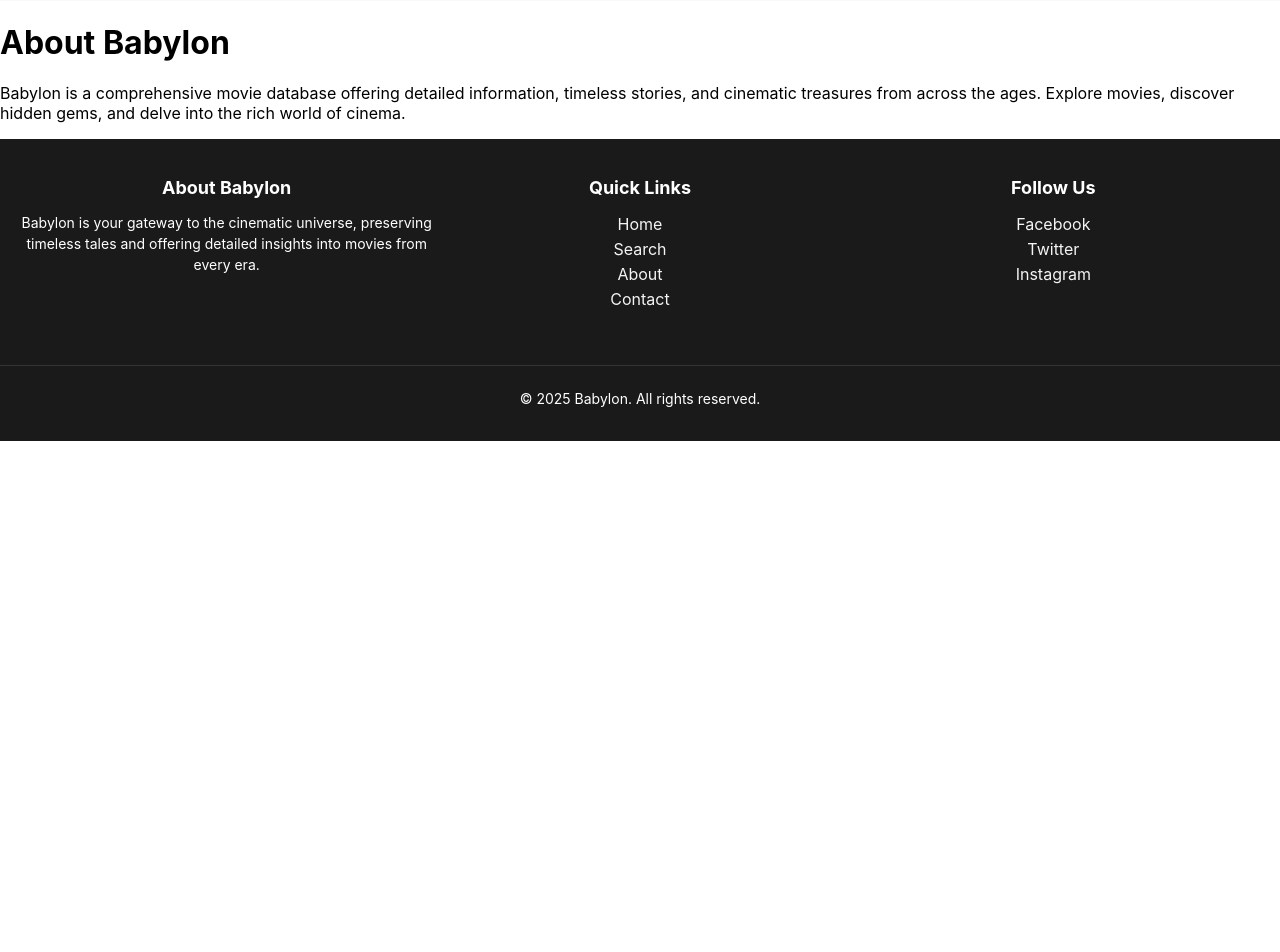
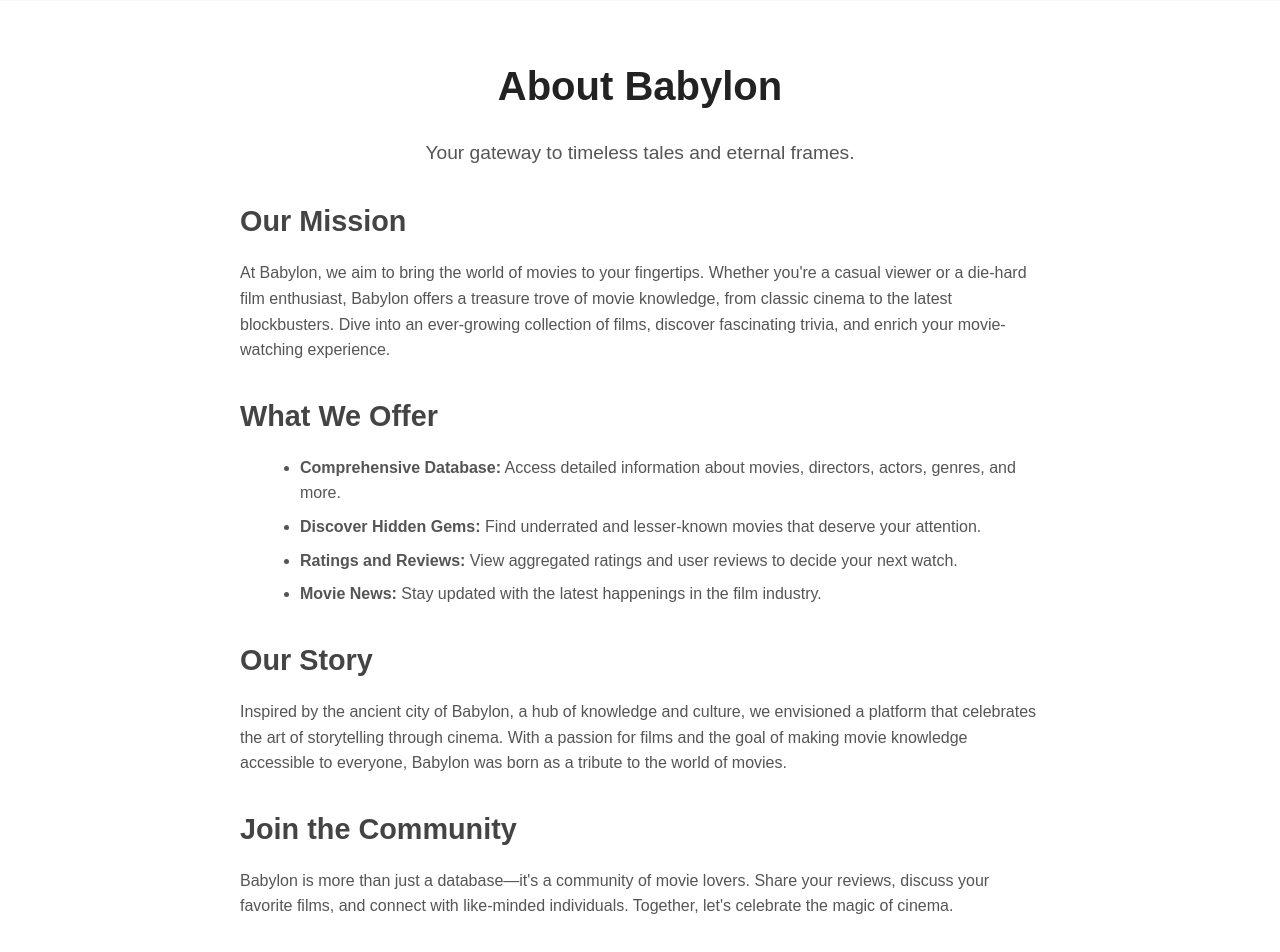
Before and after one commit to RaghuGannaram/babylon, a Next.js app: page /about in a window 1280 px wide. Shown: the part 80-1032 px from the top of the page. Before the commit the page ends 800 px from the top, so only its background shows below. Built offline with nearby package versions, Linux system fonts and the light colour scheme.

Commit message:
Authored about page

```diff
--- a/components/Header.js
+++ b/components/Header.js
@@ -14,19 +14,14 @@ function Header() {
                                 Home
                             </Link>
                         </li>
-                        {/* <li>
-                        <Link className={styles.link} href="/search">
-                            Search
-                        </Link>
-                    </li> */}
+                        <li>
+                            <Link className={styles.link} href="/search">
+                                Search
+                            </Link>
+                        </li>
                         <li>
                             <Link className={styles.link} href="/about">
                                 About
-                            </Link>
-                        </li>
-                        <li>
-                            <Link className={styles.link} href="/contact">
-                                Contact
                             </Link>
                         </li>
                     </ul>
--- a/pages/about.js
+++ b/pages/about.js
@@ -1,14 +1,75 @@
 import React from "react";
+import styles from "../styles/about.module.css";
 
 function About() {
     return (
-        <main>
-            <h1>About Babylon</h1>
-            <p>
-                Babylon is a comprehensive movie database offering detailed information, timeless stories, and cinematic
-                treasures from across the ages. Explore movies, discover hidden gems, and delve into the rich world of
-                cinema.
-            </p>
+        <main className={styles.aboutContainer}>
+            <section className={styles.headerSection}>
+                <h1 className={styles.title}>About Babylon</h1>
+                <p className={styles.subtitle}>
+                    Your gateway to timeless tales and eternal frames.
+                </p>
+            </section>
+
+            <section className={styles.contentSection}>
+                <h2>Our Mission</h2>
+                <p>
+                    At Babylon, we aim to bring the world of movies to your fingertips. Whether you're a casual viewer
+                    or a die-hard film enthusiast, Babylon offers a treasure trove of movie knowledge, from classic
+                    cinema to the latest blockbusters. Dive into an ever-growing collection of films, discover
+                    fascinating trivia, and enrich your movie-watching experience.
+                </p>
+            </section>
+
+            <section className={styles.contentSection}>
+                <h2>What We Offer</h2>
+                <ul>
+                    <li>
+                        <strong>Comprehensive Database:</strong> Access detailed information about movies, directors,
+                        actors, genres, and more.
+                    </li>
+                    <li>
+                        <strong>Discover Hidden Gems:</strong> Find underrated and lesser-known movies that deserve
+                        your attention.
+                    </li>
+                    <li>
+                        <strong>Ratings and Reviews:</strong> View aggregated ratings and user reviews to decide your
+                        next watch.
+                    </li>
+                    <li>
+                        <strong>Movie News:</strong> Stay updated with the latest happenings in the film industry.
+                    </li>
+                </ul>
+            </section>
+
+            <section className={styles.contentSection}>
+                <h2>Our Story</h2>
+                <p>
+                    Inspired by the ancient city of Babylon, a hub of knowledge and culture, we envisioned a platform
+                    that celebrates the art of storytelling through cinema. With a passion for films and the goal of
+                    making movie knowledge accessible to everyone, Babylon was born as a tribute to the world of
+                    movies.
+                </p>
+            </section>
+
+            <section className={styles.contentSection}>
+                <h2>Join the Community</h2>
+                <p>
+                    Babylon is more than just a database—it's a community of movie lovers. Share your reviews, discuss
+                    your favorite films, and connect with like-minded individuals. Together, let's celebrate the magic
+                    of cinema.
+                </p>
+            </section>
+
+            <section className={styles.contentSection}>
+                <h2>Get in Touch</h2>
+                <p>
+                    Have questions, feedback, or suggestions? Wed love to hear from you! Reach out to us at{" "}
+                    <a href="mailto:support@babylon.com" className={styles.link}>
+                        support@babylon.com
+                    </a>.
+                </p>
+            </section>
         </main>
     );
 }
--- /dev/null
+++ b/styles/about.module.css
@@ -0,0 +1,59 @@
+.aboutContainer {
+    font-family: Arial, sans-serif;
+    line-height: 1.6;
+    margin: 0 auto;
+    max-width: 800px;
+    padding: 20px;
+    color: #333;
+}
+
+.headerSection {
+    text-align: center;
+    margin-bottom: 30px;
+}
+
+.title {
+    font-size: 2.5rem;
+    color: #222;
+    margin-bottom: 10px;
+}
+
+.subtitle {
+    font-size: 1.2rem;
+    color: #555;
+}
+
+.contentSection {
+    margin-bottom: 30px;
+}
+
+.contentSection h2 {
+    font-size: 1.8rem;
+    color: #444;
+    margin-bottom: 10px;
+}
+
+.contentSection p {
+    font-size: 1rem;
+    color: #555;
+}
+
+.contentSection ul {
+    list-style-type: disc;
+    margin-left: 20px;
+}
+
+.contentSection ul li {
+    font-size: 1rem;
+    color: #555;
+    margin-bottom: 8px;
+}
+
+.link {
+    color: #0070f3;
+    text-decoration: none;
+}
+
+.link:hover {
+    text-decoration: underline;
+}
```
Also changed, not shown: pages/contact.js (deleted, +0 -16 lines), 1 other file (tests, documents, lock files or other folders).
